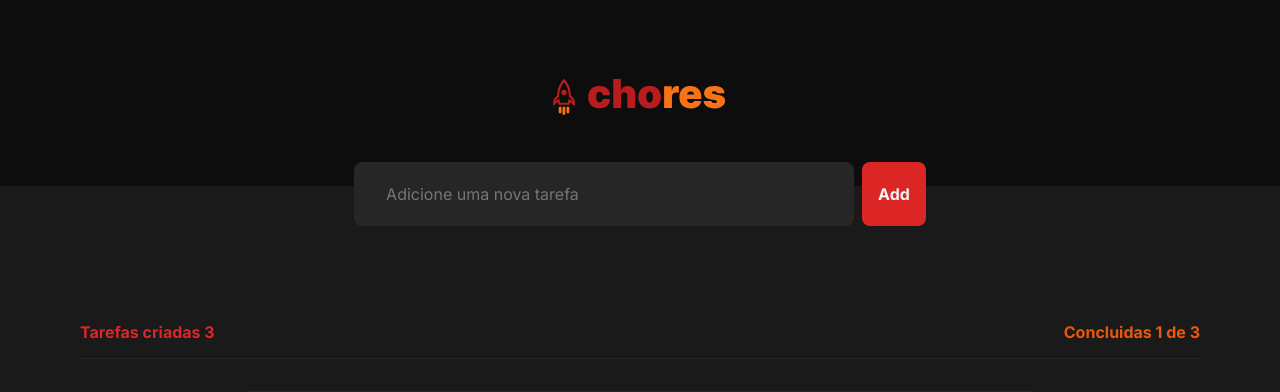
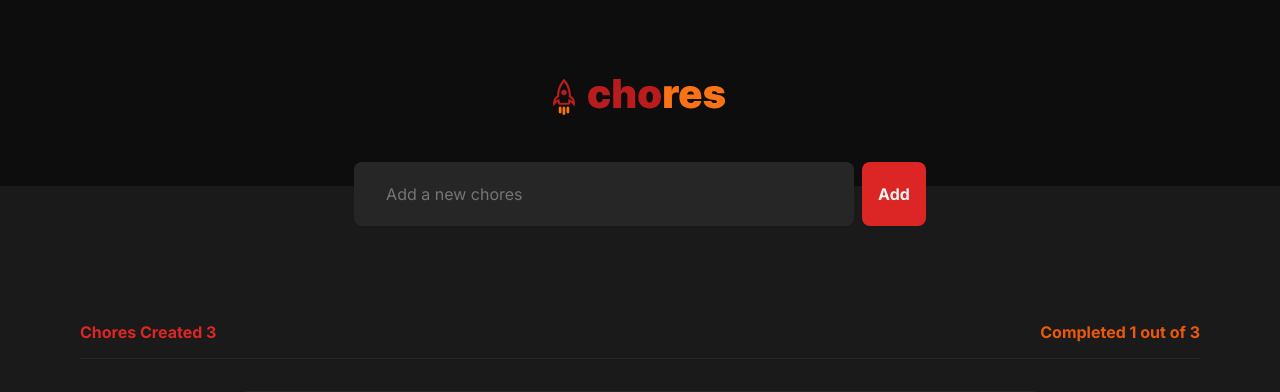
Before and after one commit to Igorth/chores-list-ts, a React (Vite) app: page / in a window 1280 px wide. Shown: the top 392 px of the page. Built offline with nearby package versions, Linux system fonts and the light colour scheme.

Commit message:
docs: translate the texts, update README

```diff
--- a/src/components/AddChoresForm.tsx
+++ b/src/components/AddChoresForm.tsx
@@ -24,7 +24,7 @@ export function AddChoresForm({ onSubmit }: AddChoresFormProps) {
       <input
         onChange={(e) => setInput(e.target.value)}
         value={input}
-        placeholder="Adicione uma nova tarefa"
+        placeholder="Add a new chores"
       />
       <button type="submit">Add</button>
     </form>
--- a/src/components/ChoresList.tsx
+++ b/src/components/ChoresList.tsx
@@ -37,9 +37,9 @@ export function ChoresList({
         <div className={styles.choreList}>
           <ClipboardText size={50} />
           <p className={styles.choreParagraphOne}>
-            Você ainda não tem tarefas cadastradas
+            You don't have chores created yet.
           </p>
-          <p>Crie tarefas e organize seus itens a fazer</p>
+          <p>Create chores and organize your chores list.</p>
         </div>
       )}
     </>
--- a/src/components/ChoresSummary.tsx
+++ b/src/components/ChoresSummary.tsx
@@ -10,10 +10,10 @@ export function ChoresSummary({ chores }: ChoresSummaryProps) {
   return (
     <div className={styles.choresSummary}>
       <span className={styles.createdChores}>
-        Tarefas criadas {chores.length}
+        Chores Created {chores.length}
       </span>
       <span className={styles.completedChores}>
-        Concluidas {completedChores.length} de {chores.length}
+        Completed {completedChores.length} out of {chores.length}
       </span>
     </div>
   );
```
Also changed, not shown: 1 other file (tests, documents, lock files or other folders).
